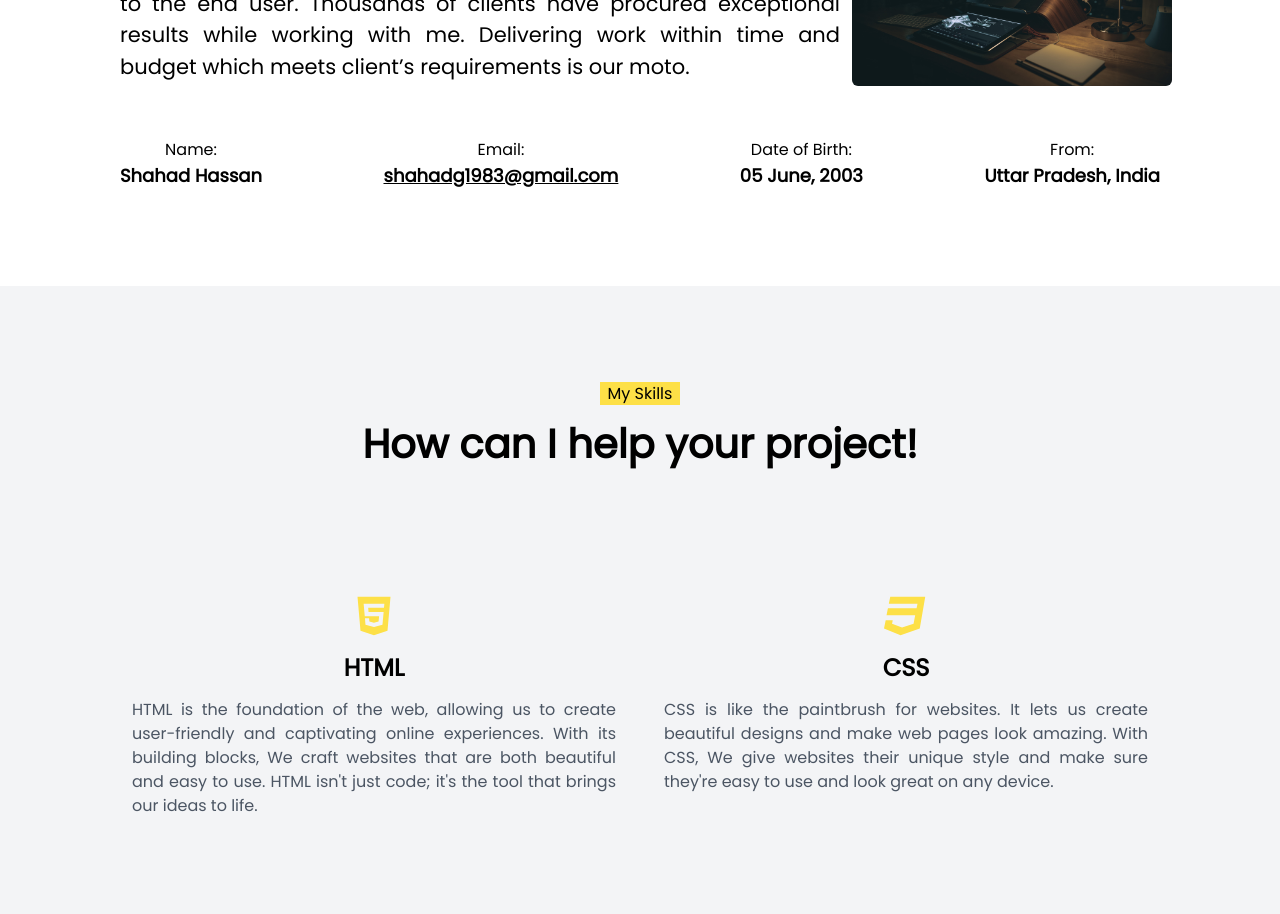
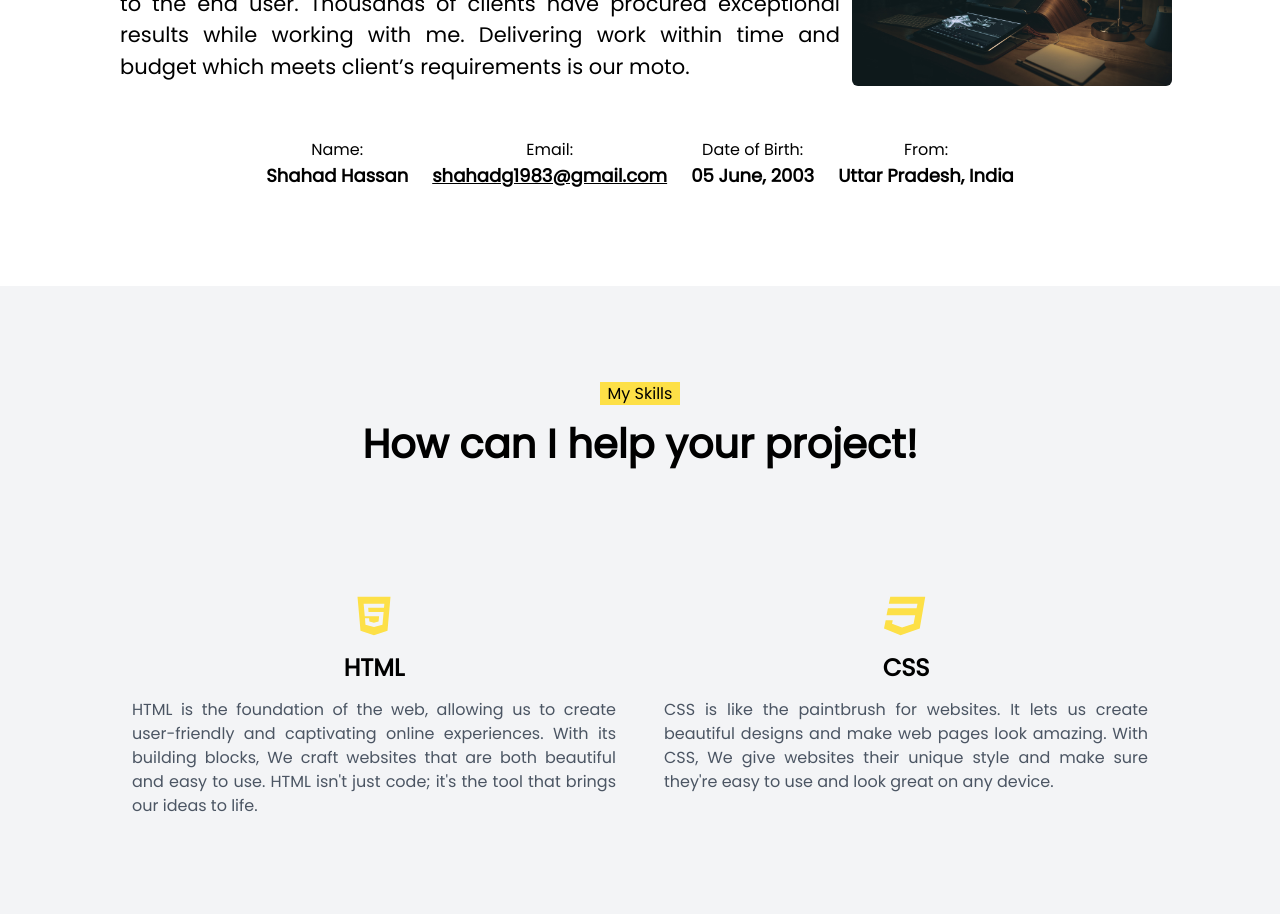
Before and after one commit to shahad-hassan19/Portfolio, a React (Create React App) app in the folder portfolio/: page / in a window 1280 px wide. Shown: the part 960-1874 px from the top of the page. Built offline with nearby package versions, Linux system fonts and the light colour scheme.

Commit message:
text align updated in about-sec

```diff
--- a/portfolio/src/Components/AboutMe.js
+++ b/portfolio/src/Components/AboutMe.js
@@ -18,7 +18,7 @@ export default function AboutMe(){
                     </div>
                     <img src={LaptopPic} alt="Laptop" className="w-80 rounded-md self-center px-3 mt-6 lg:mt-0 lg:px-0" />
                 </div>
-                <div className="mt-6 grid sm:grid-cols-1 text-center md:grid-cols-2 lg:flex justify-between align-items-center ">
+                <div className="mt-6 grid sm:grid-cols-1 self-center md:grid-cols-2 lg:flex justify-between align-items-center ">
                     <div className="mt-4 px-3">
                         <p className="font-medium">Name:</p>
                         <p className="font-semibold text-lg">Shahad Hassan</p>
```
